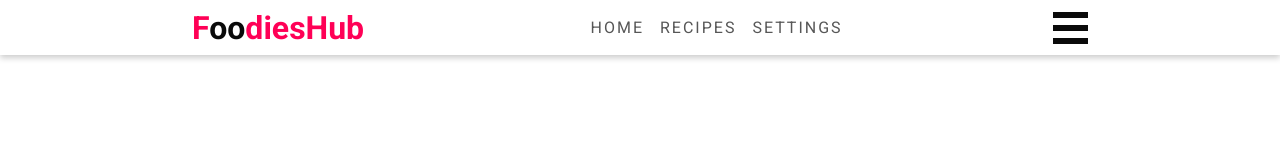
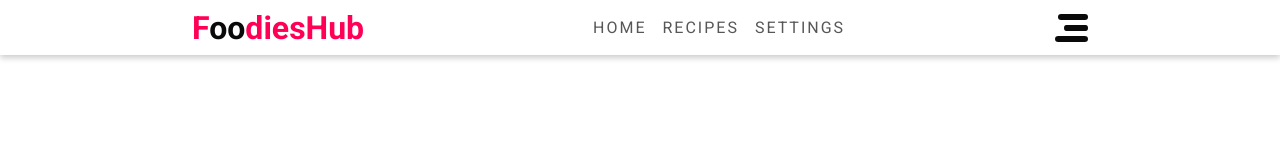
Before and after one commit to Dulani-Viyathma/food-app, a React (Create React App) app: page / in a window 1280 px wide. Shown: the top 160 px of the page. Built offline with nearby package versions, Linux system fonts and the light colour scheme.

Commit message:
making the sidebar clickable

```diff
--- a/src/components/Navbar.js
+++ b/src/components/Navbar.js
@@ -1,4 +1,6 @@
+import { useState } from "react";
 export default function Navbar() {
+    const[showSidebar,setSidebar] = useState(false)
     return (
       <div className="navbar container">
         <a href="#!" className="logo">F<span>oo</span>diesHub</a>
@@ -7,11 +9,13 @@ export default function Navbar() {
             <a href="#!">Recipes</a>
             <a href="#!">Settings</a>
         </div>
-        <div className="sidebar-btn">
-          <div className="bar"></div>
-          <div className="bar"></div>
-          <div className="bar"></div>
-        </div>
+        <div onClick={() => setSidebar(!showSidebar)} className={showSidebar ? "sidebar-btn active" : "sidebar-btn"}>
+  <div className="bar"></div>
+  <div className="bar"></div>
+  <div className="bar"></div>
+</div>
+
+
       </div>
     );
   }
--- a/src/styles/index.scss
+++ b/src/styles/index.scss
@@ -7,6 +7,9 @@
     --text-light: #575757;
     --font-size: 16px;
     --animation-speed: 1s;
+}
+@function getAnimationDuration($duration:number){
+    @return calc($duration * var(--animation-speed));
 }
 
 * {
@@ -58,6 +61,7 @@ a{
             bottom: -5px;
             left:0;
             transform: scaleX(0);
+            transition: getAnimationDuration(.2s)ease-in-out;
            }
            &:hover{
             &::before{
@@ -72,8 +76,8 @@ a{
 }
     }
     .sidebar-btn {
-        height: 32px;
-        width: 35px;
+        height: 28px;
+        width: 30px;
 
         position: relative;
         display: flex;
@@ -82,21 +86,42 @@ a{
         padding: 6px 0;
 
         .bar {
+            border-radius: 5px;
             height: 6px;
             width: 100%;
             background-color: var(--text-color);
             position: absolute;
+            transition: getAnimationDuration(.2s)ease-in-out;
+
 
             &:nth-child(1) {
                 top: 0;
             }
             &:nth-child(2) {
                 top: 50%;
-                transform: translateY(-50%);
+                transform-origin: right;
+                transform: scaleX(.8)translateY(-50%);
             }
             &:nth-child(3) {
                 top: 100%;
-                transform: translateY(-100%);
+                transform-origin: right;
+                transform: scaleX(1.1)translateY(-100%);
+            }
+        }
+        &.active{
+            .bar{
+                transform-origin: center;
+                top:50%;
+                &:nth-child(1){
+                    transform: translate(0,-50%) scale(1) rotate(45deg) ;
+                }
+                &:nth-child(2){
+                    transform: scaleX(0)translateY(-50%);
+                }
+                &:nth-child(3){
+                    transform:translate(0,-50%) scale(1)rotate(-45deg) ;
+                }
+
             }
         }
     }
```
